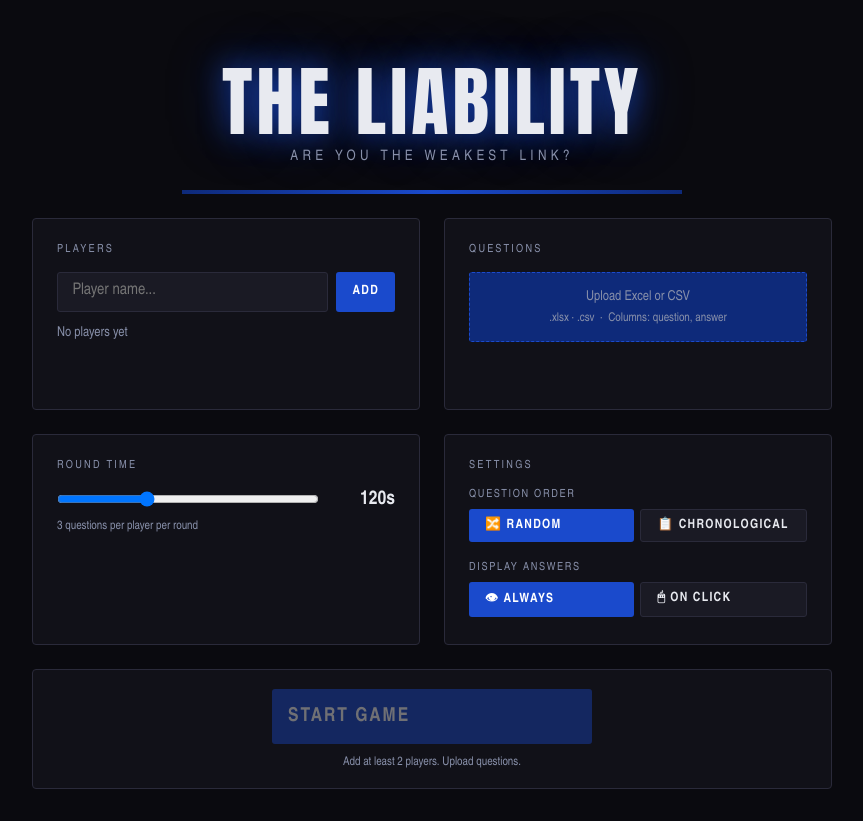
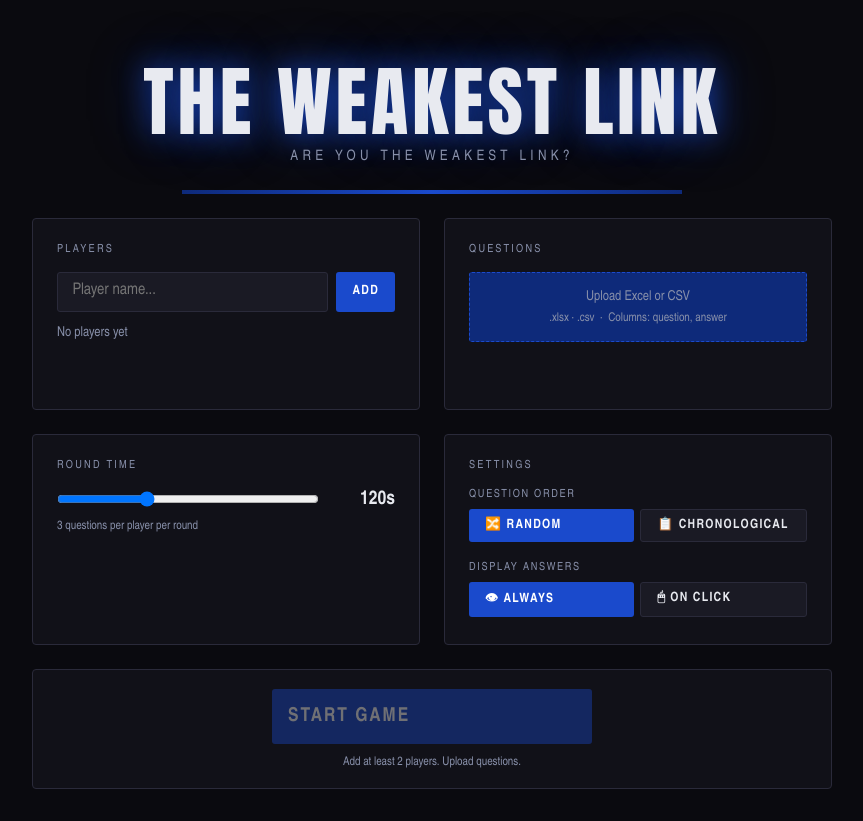
Before and after one commit to Nathan-D-George/the-weakest-link-react, a React (Vite) app: page / in a window 1280 px wide. Shown: the whole page, without its empty margins (208-1071 px from the left). Built offline with nearby package versions, Linux system fonts and the light colour scheme.

Commit message:
refactor(general): update readme and game name

```diff
--- a/index.html
+++ b/index.html
@@ -3,7 +3,7 @@
   <head>
     <meta charset="UTF-8" />
     <meta name="viewport" content="width=device-width, initial-scale=1.0" />
-    <title>The Liability</title>
+    <title>The Weakest Link</title>
   </head>
   <body>
     <div id="root"></div>
--- a/src/components/MenuScreen.jsx
+++ b/src/components/MenuScreen.jsx
@@ -95,7 +95,7 @@ export default function MenuScreen({ players, setPlayers, questions, setQuestion
 
   return (
     <div className="screen" style={{ justifyContent: 'flex-start', paddingTop: '4rem' }}>
-      <div className="title-logo">The Liability</div>
+      <div className="title-logo">The Weakest Link</div>
       <div className="subtitle">Are you the weakest link?</div>
       <div className="chain-bar" style={{ maxWidth: '500px', margin: '1.5rem 0' }} />
 
```
Also changed, not shown: 1 other file (tests, documents, lock files or other folders).
